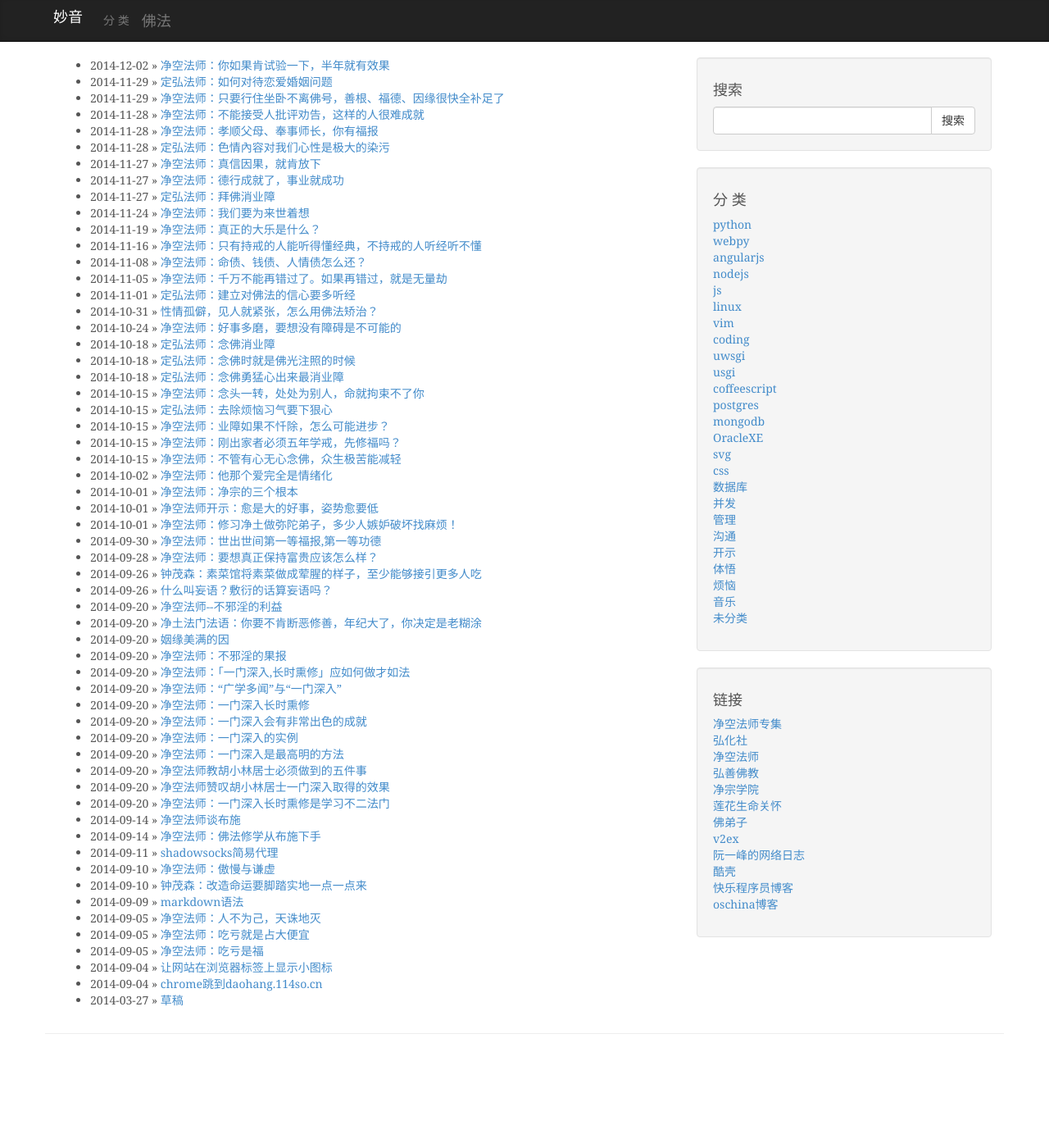
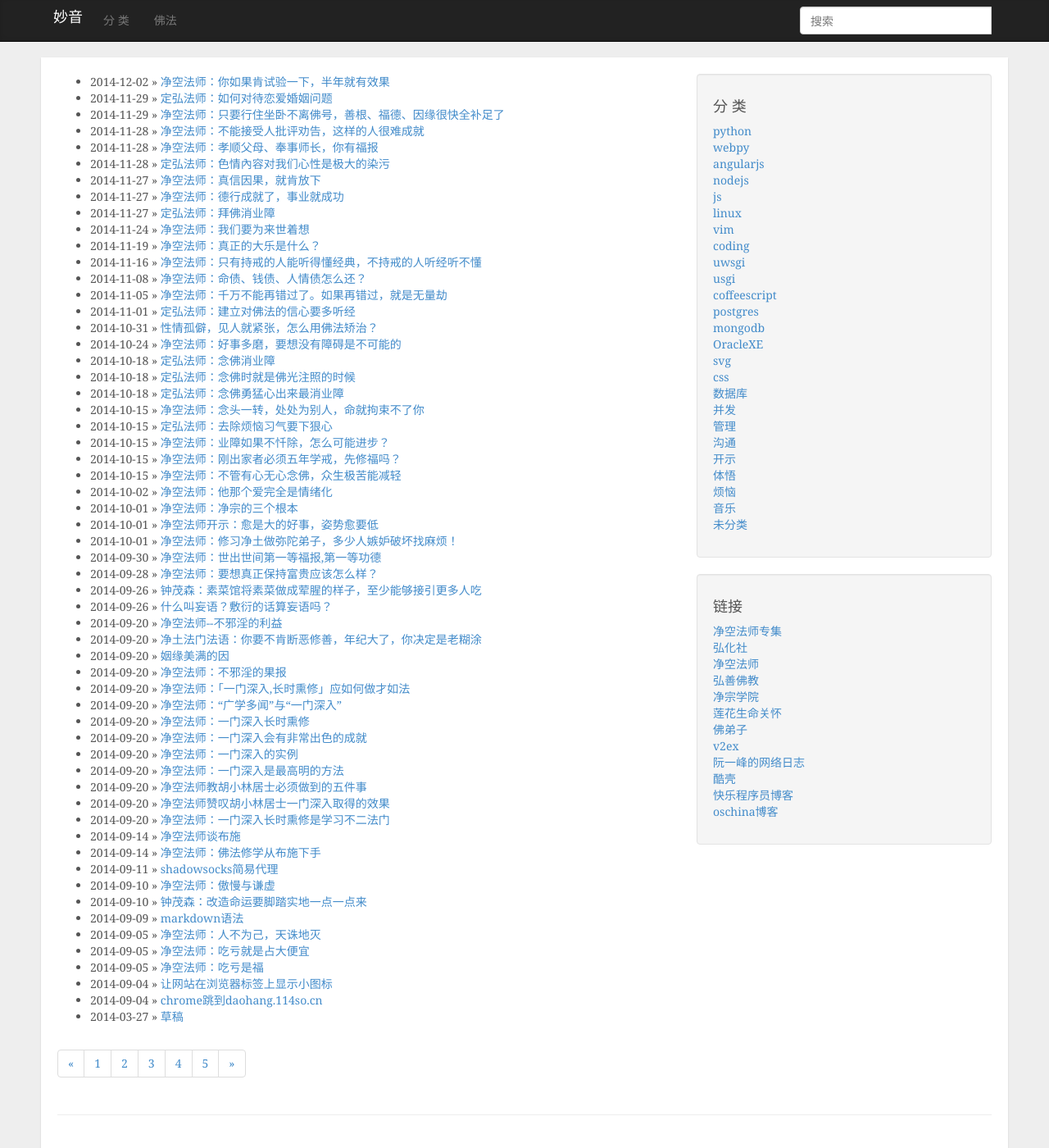
Before and after one commit to miaoyin/blog-old, a Jekyll site: the page built from index.md, in a window 1280 px wide and 1400 px high. Shown: the whole window at 82% size. Built offline with Jekyll 4.4.1, drawn with Linux system fonts in a browser that asks for light colours; Markdown is read by kramdown in place of the engine named in the settings.

Commit message:
2014-12-04

```diff
--- a/_config.yml
+++ b/_config.yml
@@ -1,11 +1,8 @@
 name: 妙音's blog
 markdown: redcarpet
-pygments: true
+pygments: true         #语法高亮
 baseurl: ""
-#permalink: /:year/:month/:day/:title
-safe: false
+#permalink: /:year/:month/:day/:title   #永久链接
+safe: false            # 允许使用插件
 paginate: 5
 paginate_path: "page:num"
-name: Your New Jekyll Site
-markdown: redcarpet
-pygments: true
--- a/_layouts/header.html
+++ b/_layouts/header.html
@@ -34,61 +34,45 @@
       <div class="container">
         <!-- Brand and toggle get grouped for better mobile display -->
         <div class="navbar-header">
-          <button type="button" class="navbar-toggle" data-toggle="collapse" data-target="#bs-example-navbar-collapse-1">
-            <span class="sr-only">
-              Toggle navigation
-            </span>
-            <span class="icon-bar">
-            </span>
-            <span class="icon-bar">
-            </span>
-            <span class="icon-bar">
-            </span>
-          </button>
           <a class="navbar-brand blog-nav-item" href="{{site.baseurl}}/index.html" style="color:#fff;">妙音</a>
         </div>
         <!-- Collect the nav links, forms, and other content for toggling -->
         <div class="collapse navbar-collapse" id="bs-example-navbar-collapse-1">
-          <ul class="nav navbar-nav">
-            <li>
-              <a href="/categories.html">
-                分 类
-              </a>
-            </li>
-          </ul>
+            <ul class="nav navbar-nav">
+                <li><a href="/categories.html">分 类</a></li>
+                <li><a href="/fofa.html">佛法</a></li>
+            </ul>
+            <form class="navbar-form navbar-right" role="search" action="https://www.google.com/search" method="get">
+              <div class="input-group">
+                <input type="text" name="q" class="form-control search-query" placeholder="搜索">
+                <input type="hidden" name="ie" value="UTF-8" />
+                <input type="hidden" name="sitesearch" value="www.zhulinjingshe.cn" />
+                <input type="hidden" name="sitesearch" value="www.winfirm.cn" />
+              </div>
+            </form>
+        </div>
+      </div>
+    </nav>
 
-          <a class="navbar-brand" href="/fofa.html">
-            佛法
-          </a>
-        </div>
-        <!-- Collect the nav links, forms, and other content for toggling -->
-        <div class="collapse navbar-collapse" id="bs-example-navbar-collapse-1">
-        </div>
-        <!-- /.navbar-collapse -->
-      </div>
-      <!-- /.container -->
-    </nav>
     <!-- Page Content -->
     <div class="container">
-      <div class="row">
-        <!-- Blog Entries Column -->
-        {{ content }}
+      <div class="content">
+          <div class="row">
+            {{ content }}
+          </div>
       </div>
       <hr>
       <!-- Footer -->
       <footer>
         <div class="row">
           <div class="col-lg-12">
-            <p align="center">
-            </p>
+            <p align="center"></p>
           </div>
         </div>
-        <!-- /.row -->
       </footer>
     </div>
-    <script src="{{site.baseurl}}/static/js/blog.js"></script>
     <script src="{{site.baseurl}}/static/js/jquery-1.11.0.js"></script>
     <script src="{{site.baseurl}}/static/bootstrap/js/bootstrap.min.js"></script>
+    <script src="{{site.baseurl}}/static/js/blog.js"></script>
   </body>
-
 </html>
--- a/_layouts/index.html
+++ b/_layouts/index.html
@@ -9,28 +9,6 @@ layout:  header
     </div>
     <!-- Blog Sidebar Widgets Column -->
     <div class="col-md-4">
-      <!-- Blog Search Well -->
-      <div class="well">
-        <h4>
-          搜索
-        </h4>
-        <form action="https://www.google.com/search" method="get">
-          <div class="input-group">
-            <input type="text" name="q" class="form-control">
-    			<input type="hidden" name="ie" value="UTF-8" />
-    			<input type="hidden" name="sitesearch" value="www.zhulinjingshe.cn" />
-    			<input type="hidden" name="sitesearch" value="www.winfirm.cn" />
-            <span class="input-group-btn">
-              <button class="btn btn-default" type="submit" value>
-                <span>
-                    搜索
-                </span>
-              </button>
-            </span>
-          </div>
-        </form>
-        <!-- /.input-group -->
-      </div>
       <!-- Blog Categories Well -->
       <div class="well">
         <h4>
@@ -39,152 +17,56 @@ layout:  header
         <div class="row">
           <div class="col-lg-6">
             <ul class="list-unstyled">
-              <li>
-                <a href="/categories.html#python">
-                <a href="#">
-                  python
-                </a>
-              </li>
-              <li>
-                <a href="/categories.html#webpy">
-                <a href="#">
-                  webpy
-                </a>
-              </li>
-              <li>
-                <a href="/categories.html#angularjs">
-                <a href="#">
-                  angularjs
-                </a>
-              </li>
-              <li>
-                <a href="/categories.html#nodejs">
-                <a href="#">
-                  nodejs
-                </a>
-              </li>
-              <li>
-                <a href="/categories.html#js">
-                <a href="#">
-                  js
-                </a>
-              </li>
-              <li>
-                <a href="/categories.html#linux">
-                <a href="#">
-                  linux
-                </a>
-              </li>
-              <li>
-                <a href="/categories.html#vim">
-                <a href="#">
-                  vim
-                </a>
-              </li>
-              <li>
-                <a href="/categories.html#coding">
-                <a href="#">
-                  coding
-                </a>
-              </li>
-              <li>
-                <a href="/categories.html#uwsgi">
-                  uwsgi
-                </a>
-              </li>
-              <li>
-                <a href="/categories.html#coffeescript">
-                <a href="#">
-                  usgi
-                </a>
-              </li>
-              <li>
-                <a href="#">
-                  coffeescript
-                </a>
-              </li>
-              <li>
-                <a href="/categories.html#postgres">
-                <a href="#">
-                  postgres
-                </a>
-              </li>
-              <li>
-                <a href="/categories.html#mongodb">
-                <a href="#">
-                  mongodb
-                </a>
-              </li>
-              <li>
-                <a href="/categories.html#OracleXE">
-                <a href="#">
-                  OracleXE
-                </a>
-              </li>
-              <li>
-                <a href="/categories.html#svg">
-                <a href="#">
-                  svg
-                </a>
-              </li>
-              <li>
-                <a href="/categories.html#css">
-                <a href="#">
-                  css
-                </a>
-              </li>
-              <li>
-                <a href="/categories.html#数据库">
-                <a href="#">
-                  数据库
-                </a>
-              </li>
-              <li>
-                <a href="/categories.html#并发">
-                <a href="#">
-                  并发
-                </a>
-              </li>
-              <li>
-                <a href="/categories.html#管理">
-                <a href="#">
-                  管理
-                </a>
-              </li>
-              <li>
-                <a href="/categories.html#沟通">
-                <a href="#">
-                  沟通
-                </a>
-              </li>
-              <li>
-                <a href="/categories.html#开示">
-                <a href="#">
-                  开示
-                </a>
-              </li>
-              <li>
-                <a href="/categories.html#体悟">
-                <a href="#">
-                  体悟
-                </a>
-              </li>
-              <li>
-                <a href="/categories.html#未分类">
-                <a href="#">
-                  烦恼
-                </a>
-              </li>
-              <li>
-                <a href="#">
-                  音乐
-                </a>
-              </li>
-              <li>
-                <a href="#">
-                  未分类
-                </a>
-              </li>
+              <li><a href="/categories.html#python">python</a></li>
+
+              <li><a href="/categories.html#webpy">webpy</a></li>
+
+              <li><a href="/categories.html#angularjs">angularjs</a></li>
+
+              <li><a href="/categories.html#nodejs">nodejs</a></li>
+
+              <li><a href="/categories.html#js">js</a></li>
+
+              <li><a href="/categories.html#linux">linux</a></li>
+
+              <li><a href="/categories.html#vim">vim</a></li>
+
+              <li><a href="/categories.html#coding">coding</a></li>
+
+              <li><a href="/categories.html#uwsgi">uwsgi</a></li>
+
+              <li><a href="/categories.html#coffeescript">usgi</a></li>
+
+              <li><a href="/categories.html#coffeescript">coffeescript</a></li>
+
+              <li><a href="/categories.html#postgres">postgres</a></li>
+
+              <li><a href="/categories.html#mongodb">mongodb</a></li>
+
+              <li><a href="/categories.html#OracleXE">OracleXE</a></li>
+
+              <li><a href="/categories.html#svg">svg</a></li>
+
+              <li><a href="/categories.html#css">css</a></li>
+
+              <li><a href="/categories.html#数据库">数据库</a></li>
+
+              <li><a href="/categories.html#并发">并发</a></li>
+
+              <li><a href="/categories.html#管理">管理</a></li>
+
+              <li><a href="/categories.html#沟通">沟通</a></li>
+
+              <li><a href="/categories.html#开示">开示</a></li>
+
+              <li><a href="/categories.html#体悟">体悟</a></li>
+
+              <li><a href="/categories.html#未分类">烦恼</a></li>
+
+              <li><a href="/categories.html#音乐">音乐</a></li>
+
+              <li><a href="/categories.html#未分类">未分类</a></li>
+
             </ul>
           </div>
           <!-- /.col-lg-6 -->
@@ -198,38 +80,24 @@ layout:  header
         </h4>
         <ul class="list-unstyled">
           <li>
-            <a href="http://www.liaotuo.org/list-472.html">
-              净空法师专集
-            </a>
+            <a href="http://www.liaotuo.org/list-472.html">净空法师专集</a>
           </li>
           <li>
-            <a href="http://www.honghuashe.com/">
-              弘化社
-            </a>
+            <a href="http://www.honghuashe.com/">弘化社</a>
           </li>
           <li>
-            <a href="http://www.fodizi.com/fofa/1_1.htm">
-              净空法师
-            </a>
+            <a href="http://www.fodizi.com/fofa/1_1.htm">净空法师</a>
           </li>
           <li>
-            <a href="http://www.liaotuo.org/">
-              弘善佛教
-            </a>
+            <a href="http://www.liaotuo.org/">弘善佛教</a>
           </li>
-            <a href="http://new.amtb-aus.org/">
-              净宗学院
-            </a>
+            <a href="http://new.amtb-aus.org/">净宗学院</a>
           </li>
           <li>
-            <a href="http://www.amtcn.net/">
-              莲花生命关怀
-            </a>
+            <a href="http://www.amtcn.net/">莲花生命关怀</a>
           </li>
           <li>
-            <a href="http://www.fodizi.com/">
-              佛弟子
-            </a>
+            <a href="http://www.fodizi.com/">佛弟子</a>
           </li>
           <li>
             <a href="http://www.v2ex.com/">
@@ -252,9 +120,7 @@ layout:  header
             </a>
           </li>
           <li>
-            <a href="http://my.oschina.net/yongqing">
-              oschina博客
-            </a>
+            <a href="http://my.oschina.net/yongqing">oschina博客</a>
           </li>
         </ul>
       </div>
--- a/index.md
+++ b/index.md
@@ -11,3 +11,16 @@ title: 妙音's blog
     {% endfor %}
   </ul>
 </div>
+
+
+<nav>
+  <ul class="pagination">
+    <li><a href="#">&laquo;</a></li>
+    <li><a href="#">1</a></li>
+    <li><a href="#">2</a></li>
+    <li><a href="#">3</a></li>
+    <li><a href="#">4</a></li>
+    <li><a href="#">5</a></li>
+    <li><a href="#">&raquo;</a></li>
+  </ul>
+</nav>
--- a/static/css/blog.css
+++ b/static/css/blog.css
@@ -8,6 +8,7 @@ body {
     padding-top: 70px; /* Required padding for .navbar-fixed-top. Remove if using .navbar-static-top. Change if height of navigation changes. */
     font-family: Georgia, "Times New Roman", Times, serif;
     color: #555;
+    background-color: #eee;
 }
 
 footer {
@@ -33,3 +34,17 @@ padding: 10px;
 font-weight: 500;
 color: #cdddeb;
 }
+
+.content {
+	background-color: #fff;
+	padding: 20px;
+	margin: 0 -20px; /* negative indent the amount of the padding to maintain the grid system */
+	_margin: 0;
+
+	-webkit-border-radius: 0 0 6px 6px;
+	   -moz-border-radius: 0 0 6px 6px;
+	        border-radius: 0 0 6px 6px;
+	-webkit-box-shadow: 0 1px 2px rgba(0,0,0,.15);
+	   -moz-box-shadow: 0 1px 2px rgba(0,0,0,.15);
+	        box-shadow: 0 1px 2px rgba(0,0,0,.15);
+}
--- /dev/null
+++ b/static/js/pagination.js
@@ -0,0 +1,3 @@
+$(function(){
+    console.info(mydate);
+});
```
Also changed, not shown: 1 other file.
